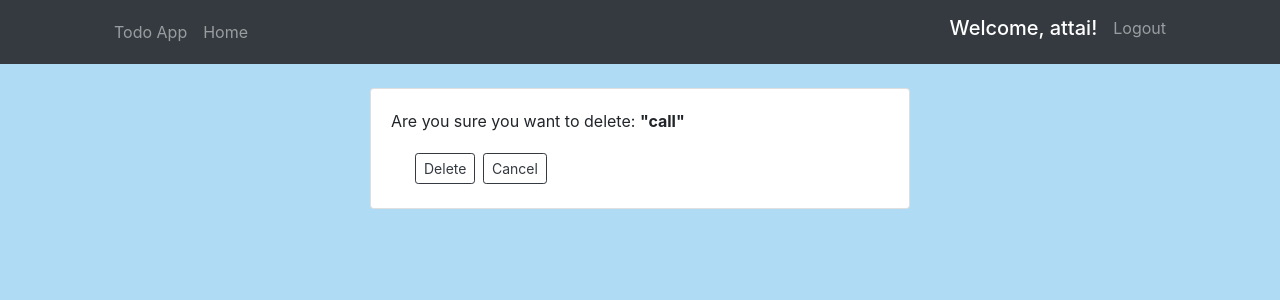
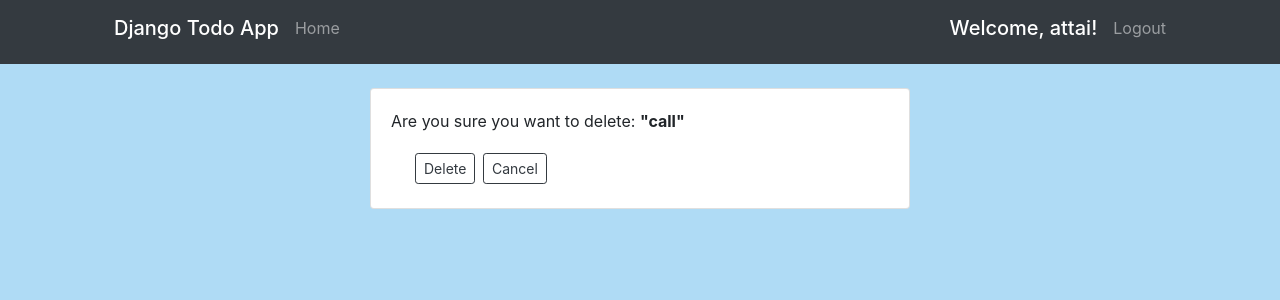
Before and after one commit to DonAttai/todo-app, a Django app: page /delete/25/ in a window 1280 px wide. Shown: the top 300 px of the page. Run offline with Django 3.2, Linux system fonts and the light colour scheme; a user stored in the database is signed in; data comes from the database, SQL or seed files in the repository; both versions use the stored data as it was after the commit; some libraries are stand-ins or nearby versions.

Commit message:
modified the navbar

```diff
--- a/tasks/templates/tasks/navbar.html
+++ b/tasks/templates/tasks/navbar.html
@@ -12,7 +12,7 @@
   <div class="collapse navbar-collapse" id="collapse-target">
       {% if user.is_authenticated %}
       <div class="navbar-nav mr-auto">
-          <a class="nav-link" href="{% url 'index' %}">Todo App</a>
+          <h5 class="nav-link active">Django Todo App</h5>
           <a class="nav-link" href="{% url 'index' %}">Home</a>
       </div>
 
@@ -22,9 +22,12 @@
       </div>
 
       {% else %}
+          <div class="navbar-nav mr-auto">
+            <h5 class="nav-link active">Django Todo App</h5>
+          </div>
           <div class="navbar-nav ml-auto">
               <a class="nav-link" href="{% url 'register' %}">Register</a>
-              <a class="nav-link" href="{% url 'login' %}">Login</a>
+              <!-- <a class="nav-link" href="{% url 'login' %}">Login</a> -->
           </div>
       {% endif %}
       <div class="row">
--- a/todos/settings.py
+++ b/todos/settings.py
@@ -23,7 +23,7 @@ BASE_DIR = os.path.dirname(os.path.dirname(os.path.abspath(__file__)))
 SECRET_KEY = 'c)e+(p72y6@k-ws!pq54h68$w(7$7e%-t86hs#%9gym&ps!38u'
 
 # SECURITY WARNING: don't run with debug turned on in production!
-DEBUG = False
+DEBUG = True
 
 # ALLOWED_HOSTS = ['johntodoapp.herokuapp.com', '127.0.0.1']
 
```
Also changed, not shown: db.sqlite3.
